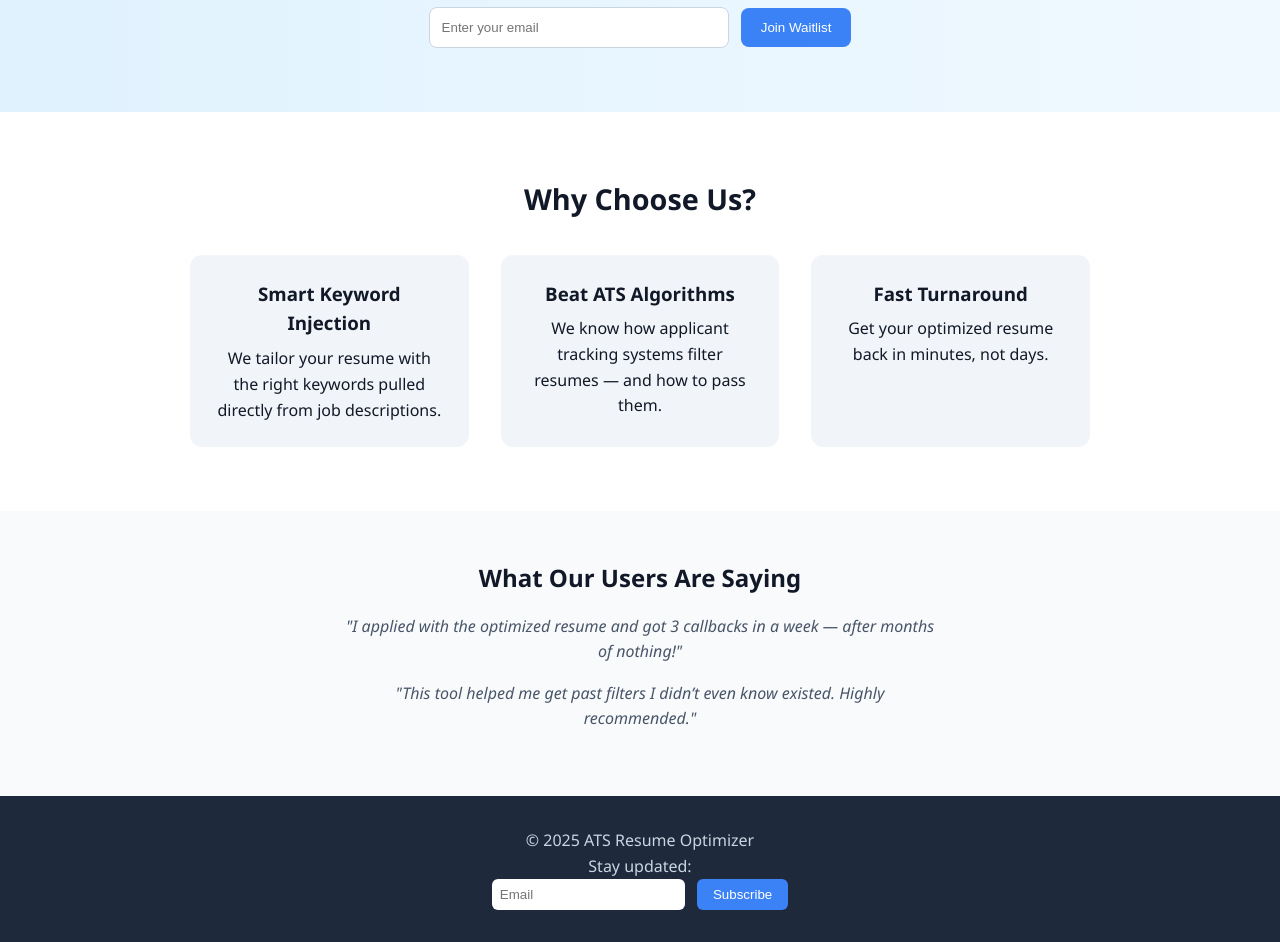
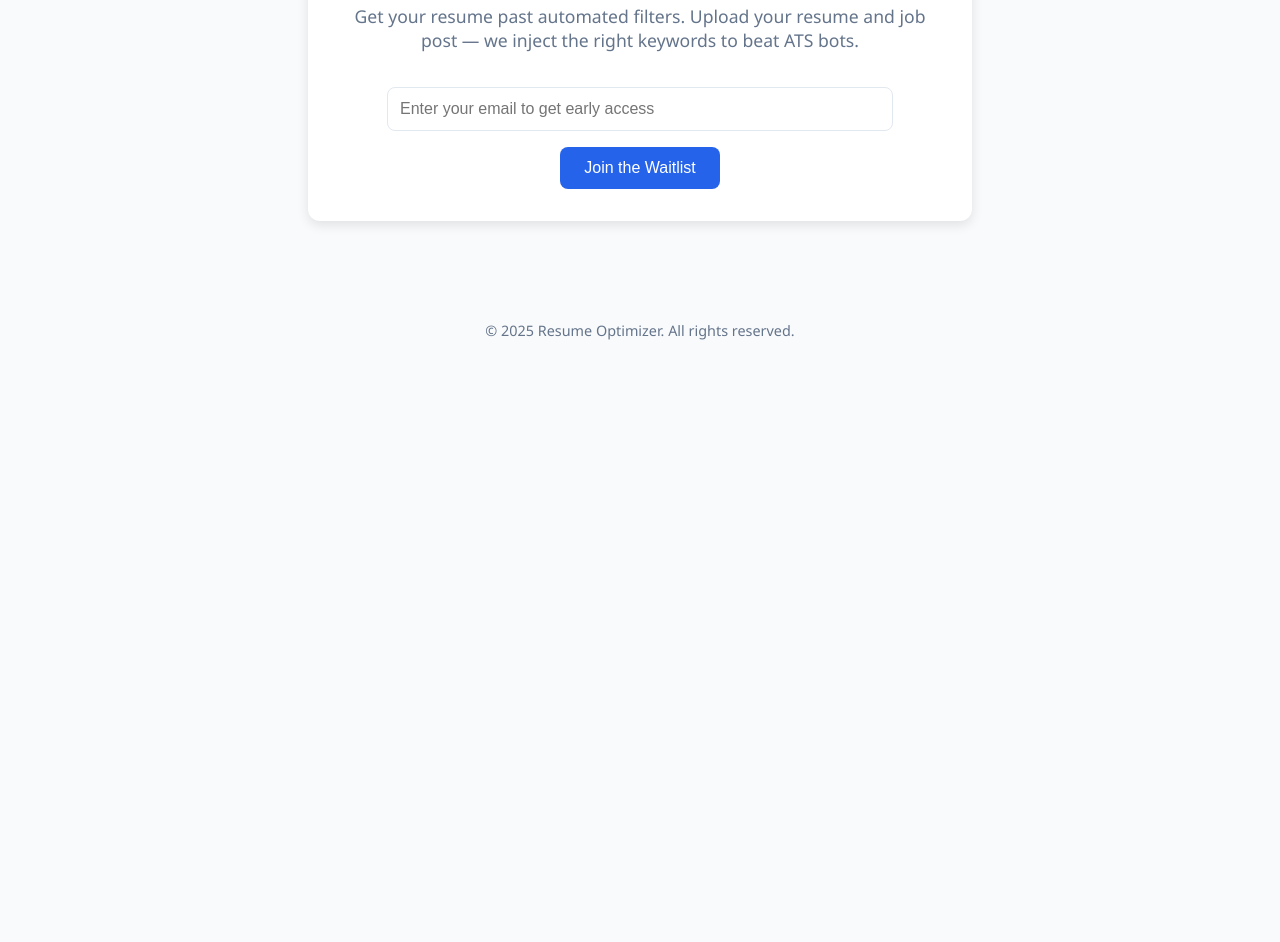
Before and after one commit to Nomad561/resume-optimizer-landing, a plain HTML site: page index.html in a window 1280 px wide. Shown: the part 230-1172 px from the top of the page. After the commit the page ends 800 px from the top, so only its background shows below. Drawn offline with Linux system fonts and the light colour scheme.

Commit message:
Update index.html

```diff
--- a/index.html
+++ b/index.html
@@ -2,154 +2,93 @@
 <html lang="en">
 <head>
   <meta charset="UTF-8" />
-  <meta name="viewport" content="width=device-width, initial-scale=1.0" />
+  <meta name="viewport" content="width=device-width, initial-scale=1.0"/>
   <title>ATS Resume Optimizer</title>
   <style>
-    * {
+    :root {
+      --primary: #2563eb;
+      --primary-light: #3b82f6;
+      --background: #f9fafb;
+      --text: #1e293b;
+      --subtext: #64748b;
+      --white: #ffffff;
+    }
+
+    body {
       margin: 0;
-      padding: 0;
-      box-sizing: border-box;
+      font-family: 'Segoe UI', Tahoma, Geneva, Verdana, sans-serif;
+      background-color: var(--background);
+      color: var(--text);
     }
-    body {
-      font-family: 'Segoe UI', sans-serif;
-      background: #f8fafc;
-      color: #111827;
-      line-height: 1.6;
-    }
-    header {
-      background: linear-gradient(to right, #e0f2fe, #f0f9ff);
-      padding: 4rem 1rem;
+
+    .container {
+      max-width: 600px;
+      margin: 100px auto;
+      padding: 2em;
+      background-color: var(--white);
+      border-radius: 12px;
+      box-shadow: 0 4px 12px rgba(0, 0, 0, 0.1);
       text-align: center;
     }
-    header h1 {
-      font-size: 2.5rem;
-      margin-bottom: 1rem;
+
+    h1 {
+      font-size: 2.5em;
+      margin-bottom: 0.5em;
+      color: var(--primary);
     }
-    header p {
-      font-size: 1.2rem;
-      max-width: 600px;
-      margin: 0 auto;
-      color: #475569;
+
+    p {
+      font-size: 1.1em;
+      color: var(--subtext);
+      margin-bottom: 2em;
     }
-    .cta {
-      margin-top: 2rem;
+
+    input[type="email"] {
+      width: 80%;
+      padding: 12px;
+      border: 1px solid #e2e8f0;
+      border-radius: 8px;
+      font-size: 1em;
+      margin-bottom: 1em;
     }
-    .cta input[type="email"] {
-      padding: 0.75rem;
-      width: 300px;
-      max-width: 90%;
-      border: 1px solid #cbd5e1;
-      border-radius: 8px;
-      margin-right: 0.5rem;
-    }
-    .cta button {
-      padding: 0.75rem 1.25rem;
-      background: #3b82f6;
-      color: white;
+
+    button {
+      padding: 12px 24px;
+      background-color: var(--primary);
+      color: var(--white);
       border: none;
       border-radius: 8px;
+      font-size: 1em;
       cursor: pointer;
+      transition: background 0.2s ease;
     }
-    section.features {
-      padding: 4rem 1rem;
+
+    button:hover {
+      background-color: var(--primary-light);
+    }
+
+    footer {
       text-align: center;
-      background: white;
-    }
-    .features h2 {
-      font-size: 1.8rem;
-      margin-bottom: 2rem;
-    }
-    .features-grid {
-      display: grid;
-      grid-template-columns: repeat(auto-fit, minmax(200px, 1fr));
-      gap: 2rem;
-      max-width: 900px;
-      margin: auto;
-    }
-    .feature {
-      background: #f1f5f9;
-      padding: 1.5rem;
-      border-radius: 12px;
-    }
-    .feature h3 {
-      margin-bottom: 0.5rem;
-    }
-    .testimonial-section {
-      padding: 3rem 1rem;
-      background: #f9fafb;
-      text-align: center;
-    }
-    .testimonial {
-      font-style: italic;
-      margin: 1rem auto;
-      max-width: 600px;
-      color: #475569;
-    }
-    footer {
-      background: #1e293b;
-      color: #cbd5e1;
-      padding: 2rem 1rem;
-      text-align: center;
-    }
-    footer input[type="email"] {
-      padding: 0.5rem;
-      border-radius: 6px;
-      border: none;
-      margin-right: 0.5rem;
-    }
-    footer button {
-      padding: 0.5rem 1rem;
-      background: #3b82f6;
-      border: none;
-      border-radius: 6px;
-      color: white;
+      margin-top: 2em;
+      color: var(--subtext);
+      font-size: 0.9em;
     }
   </style>
 </head>
 <body>
 
-  <header>
-    <h1>Get Your Resume Past the Bots</h1>
-    <p>Optimize your resume with job-specific keywords and beat ATS filters. Fast, simple, and effective.</p>
-    <div class="cta">
-      <form action="https://formspree.io/f/mayplvkk" method="POST">
-        <input type="email" name="email" placeholder="Enter your email" required />
-        <button type="submit">Join Waitlist</button>
-      </form>
-    </div>
-  </header>
-
-  <section class="features">
-    <h2>Why Choose Us?</h2>
-    <div class="features-grid">
-      <div class="feature">
-        <h3>Smart Keyword Injection</h3>
-        <p>We tailor your resume with the right keywords pulled directly from job descriptions.</p>
-      </div>
-      <div class="feature">
-        <h3>Beat ATS Algorithms</h3>
-        <p>We know how applicant tracking systems filter resumes — and how to pass them.</p>
-      </div>
-      <div class="feature">
-        <h3>Fast Turnaround</h3>
-        <p>Get your optimized resume back in minutes, not days.</p>
-      </div>
-    </div>
-  </section>
-
-  <section class="testimonial-section">
-    <h2>What Our Users Are Saying</h2>
-    <p class="testimonial">"I applied with the optimized resume and got 3 callbacks in a week — after months of nothing!"</p>
-    <p class="testimonial">"This tool helped me get past filters I didn’t even know existed. Highly recommended."</p>
-  </section>
+  <div class="container">
+    <h1>ATS Resume Optimizer</h1>
+    <p>Get your resume past automated filters. Upload your resume and job post — we inject the right keywords to beat ATS bots.</p>
+    <form>
+      <input type="email" placeholder="Enter your email to get early access" required />
+      <br />
+      <button type="submit">Join the Waitlist</button>
+    </form>
+  </div>
 
   <footer>
-    <p>&copy; 2025 ATS Resume Optimizer</p>
-    <p>Stay updated:</p>
-    <form action="https://formspree.io/f/mayplvkk" method="POST">
-      <input type="email" name="email" placeholder="Email" required />
-      <button type="submit">Subscribe</button>
-    </form>
+    &copy; 2025 Resume Optimizer. All rights reserved.
   </footer>
 
 </body>
```
